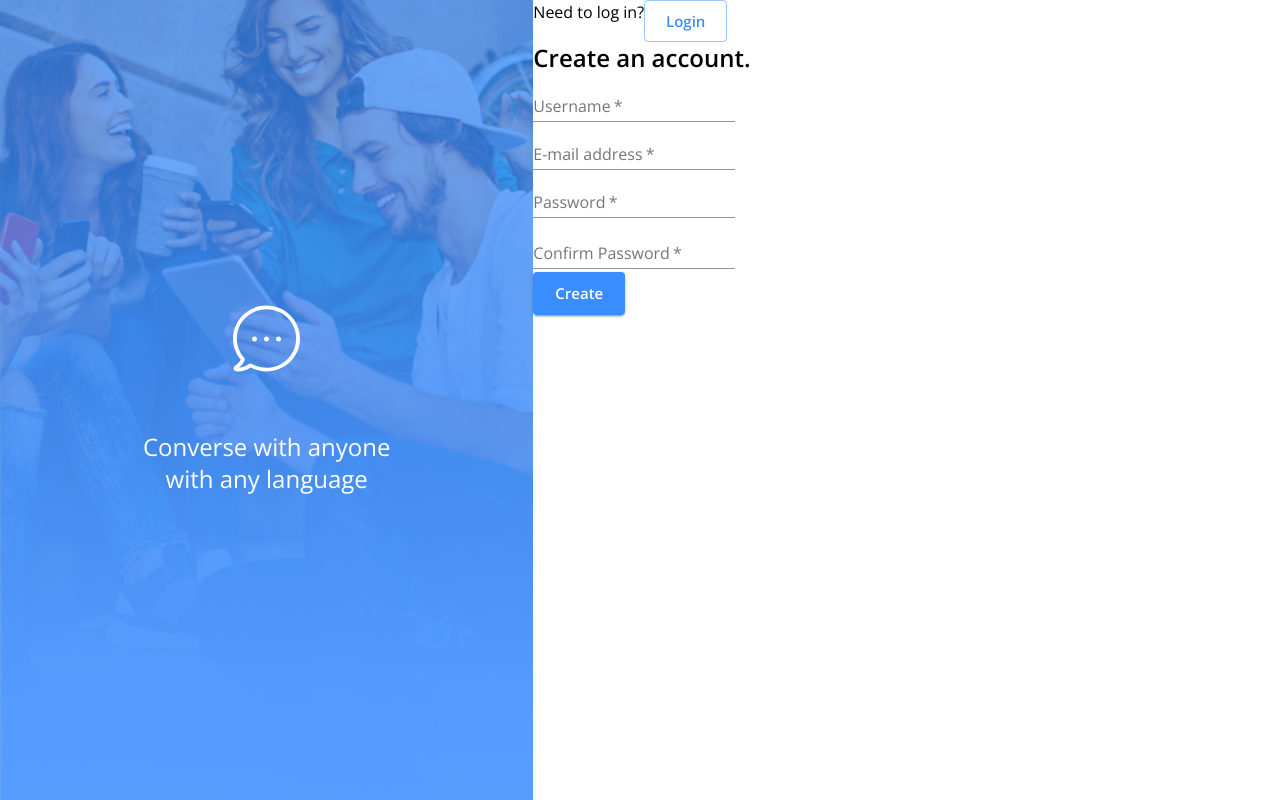
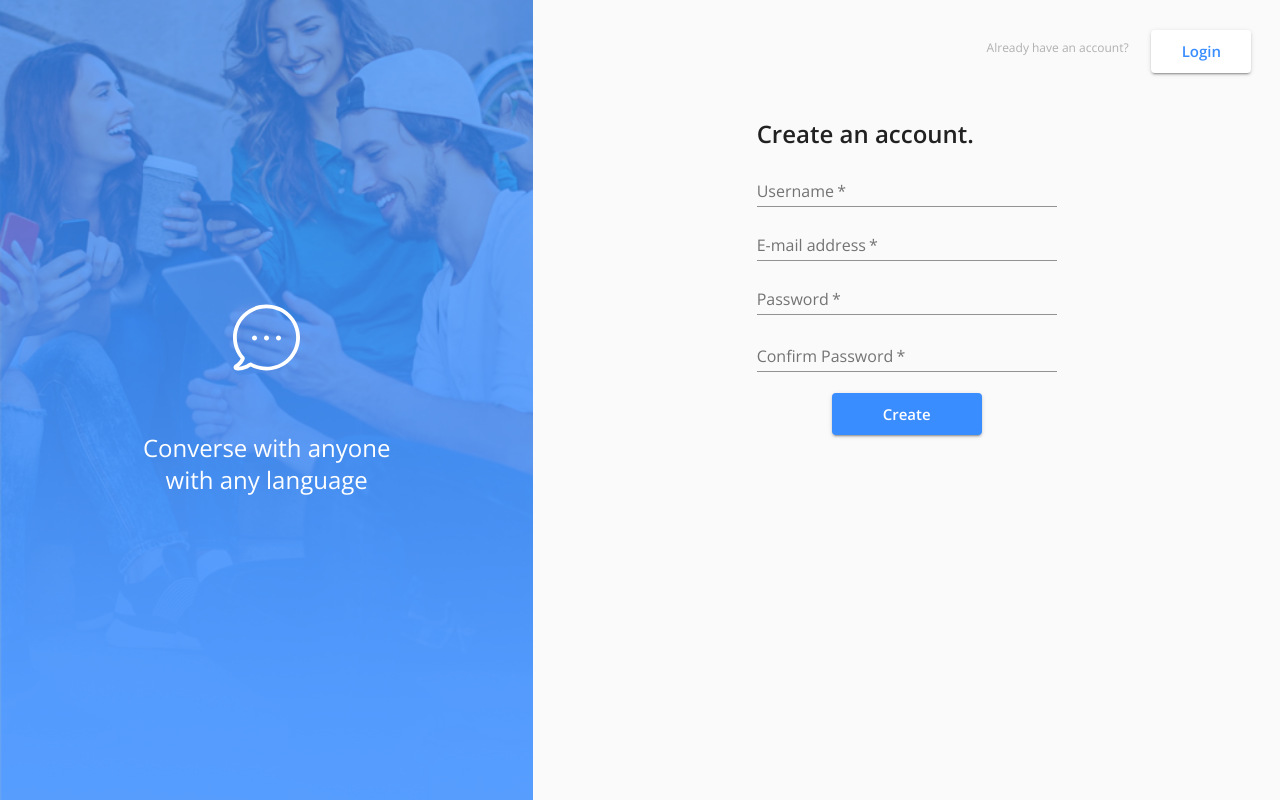
Before and after one commit to NonglakS/messenger-app, a React (Create React App) app in the folder client/: page / in a window 1280 px wide. Built offline with nearby package versions, Linux system fonts and the light colour scheme; no server answers.

Commit message:
adjust margin signup page

```diff
--- a/client/src/Signup.js
+++ b/client/src/Signup.js
@@ -1,3 +1,4 @@
+import "./index.css";
 import React, { useState } from "react";
 import { Redirect, useHistory } from "react-router-dom";
 import { connect } from "react-redux";
@@ -13,10 +14,31 @@ import {
 import { register } from "./store/utils/thunkCreators";
 import Banner from "./components/Sidebar/Banner";
 import { makeStyles } from "@material-ui/core/styles";
+import CssBaseline from "@material-ui/core/CssBaseline";
+import { shadows } from "@material-ui/system";
 
 const useStyles = makeStyles(() => ({
   root: {
     height: "100vh",
+  },
+  switchTap: {
+    justifyContent: "flex-end",
+    margin: "3% 5%",
+  },
+  switchIcon: {
+    color: "#3A8DFF",
+    backgroundColor: "white",
+    width: "120%",
+  },
+  form: {
+    alignContent: "center",
+    textAlign: "center",
+    // margin: "2% 0",
+    padding: "2% 0",
+  },
+  heading: {
+    textAlign: "left",
+    margin: "0 0 2% 0",
   },
 }));
 
@@ -46,43 +68,62 @@ const Login = (props) => {
   }
 
   return (
-    <Grid container justify="center" className={classes.root}>
-      <Banner/>
-      <Grid container xs={12} sm={8} md={7}>
-      <Box>
-        <Grid container item>
-          <Typography>Need to log in?</Typography>
-          <Button variant="outlined" color="primary" size="large" onClick={() => history.push("/login")}>Login</Button>
+    <Grid container className={classes.root}>
+      <CssBaseline />
+      <Banner />
+      <Grid container xs={12} sm={8} md={7} style={{ height: "50%" }}>
+        <Grid container className={classes.switchTap} spacing={2}>
+          <Grid item style={{ margin: "1%" }}>
+            <Typography color="secondary" variant="caption">
+              Already have an account?
+            </Typography>{" "}
+          </Grid>
+          <Grid item>
+            <Button
+              variant="contained"
+              className={classes.switchIcon}
+              size="large"
+              onClick={() => history.push("/login")}
+            >
+              Login
+            </Button>
+          </Grid>
         </Grid>
-        <form onSubmit={handleRegister}>
-          <Grid>
-          <Typography variant="h5">
+        <Grid container className={classes.form} direction="column">
+          <form onSubmit={handleRegister}>
+            <Typography variant="h5" className={classes.heading}>
               <strong>Create an account.</strong>
             </Typography>
-            <Grid>
-              <FormControl>
+            <Grid item>
+              <FormControl style={{ margin: "1% 0" }}>
                 <TextField
                   aria-label="username"
                   label="Username"
                   name="username"
                   type="text"
+                  fullWidth={true}
                   required
+                  style={{ width: 300 }}
                 />
               </FormControl>
             </Grid>
-            <Grid>
-              <FormControl>
+            <Grid item>
+              <FormControl style={{ margin: "1% 0" }}>
                 <TextField
                   label="E-mail address"
                   aria-label="e-mail address"
                   type="email"
                   name="email"
                   required
+                  style={{ width: 300 }}
                 />
               </FormControl>
             </Grid>
-            <Grid>
-              <FormControl error={!!formErrorMessage.confirmPassword}>
+            <Grid item>
+              <FormControl
+                error={!!formErrorMessage.confirmPassword}
+                style={{ margin: "1% 0" }}
+              >
                 <TextField
                   aria-label="password"
                   label="Password"
@@ -90,14 +131,18 @@ const Login = (props) => {
                   inputProps={{ minLength: 6 }}
                   name="password"
                   required
+                  style={{ width: 300 }}
                 />
                 <FormHelperText>
                   {formErrorMessage.confirmPassword}
                 </FormHelperText>
               </FormControl>
             </Grid>
-            <Grid>
-              <FormControl error={!!formErrorMessage.confirmPassword}>
+            <Grid item>
+              <FormControl
+                error={!!formErrorMessage.confirmPassword}
+                style={{ margin: "1% 0" }}
+              >
                 <TextField
                   label="Confirm Password"
                   aria-label="confirm password"
@@ -105,18 +150,25 @@ const Login = (props) => {
                   inputProps={{ minLength: 6 }}
                   name="confirmPassword"
                   required
+                  style={{ width: 300 }}
                 />
                 <FormHelperText>
                   {formErrorMessage.confirmPassword}
                 </FormHelperText>
               </FormControl>
             </Grid>
-            <Button type="submit" variant="contained" size="large" color="primary">
+            <Button
+              type="submit"
+              variant="contained"
+              size="large"
+              color="primary"
+              style={{ margin: "5% 0 0 0", width: "50%" }}
+            >
               Create
             </Button>
-          </Grid>
-        </form>
-      </Box>
+          </form>
+        </Grid>
+        {/* </Box> */}
       </Grid>
     </Grid>
   );
```
Also changed, not shown: 15 other files (tests, documents, lock files or other folders).
